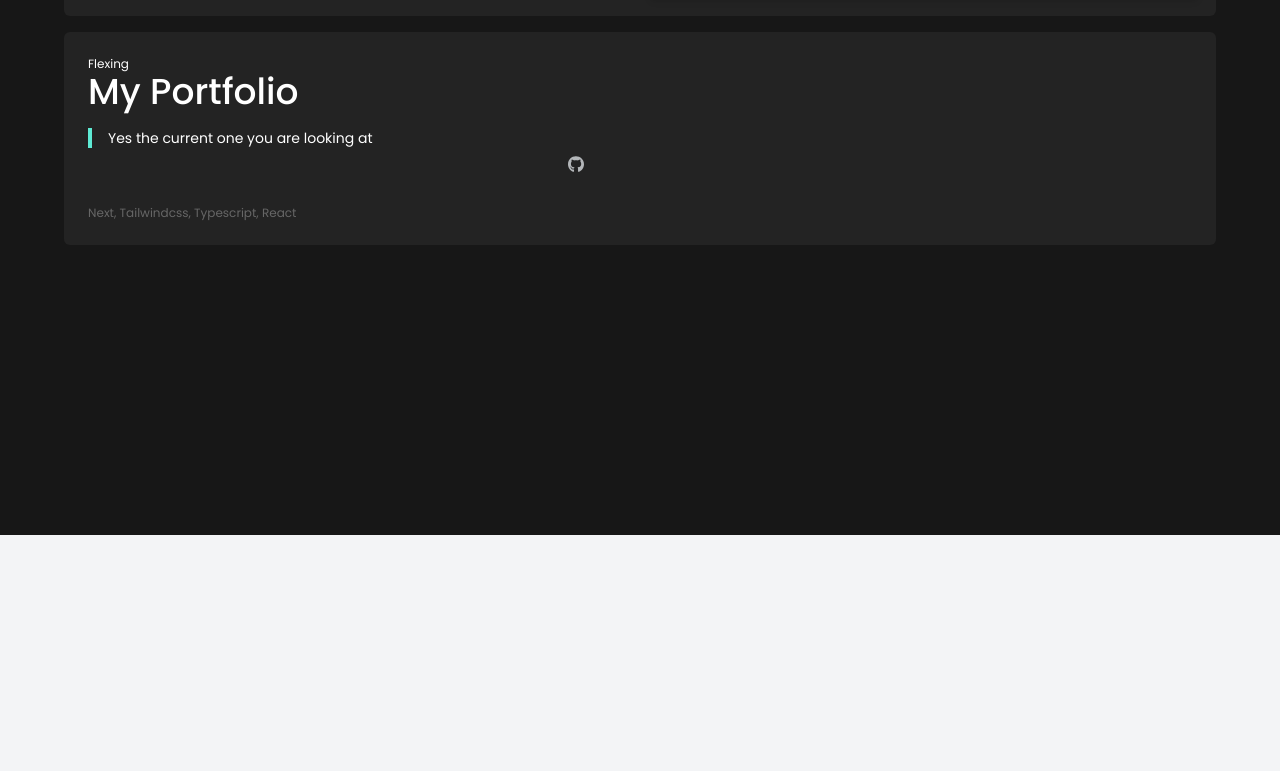
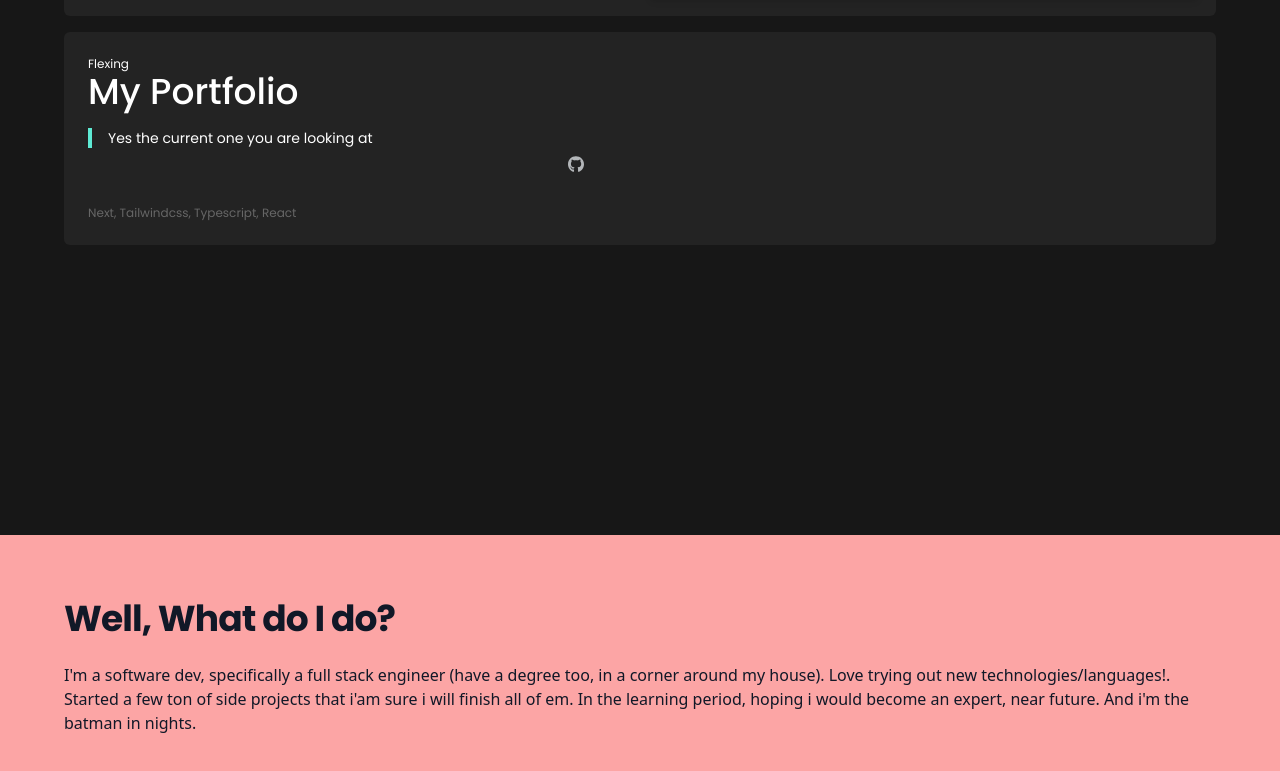
Before and after one commit to kalanjiyaVishnu/personal-website, a Next.js app: page / in a window 1280 px wide. Shown: the part 2554-3325 px from the top of the page. Before the commit the page ends 3089 px from the top, so only its background shows below. Built offline with nearby package versions, Linux system fonts and the light colour scheme.

Commit message:
Answer the What do I do in a Section

```diff
--- a/pages/index.tsx
+++ b/pages/index.tsx
@@ -10,6 +10,8 @@ import {
   getTimeLines,
   type Project,
 } from '../utils'
+import { Content } from '../components/Content'
+import { content } from '../constants'
 
 export default function Home() {
   return (
@@ -32,6 +34,7 @@ export default function Home() {
       <Me />
       <Skills />
       <Projects />
+      <Content {...content['SectionWhatDoIDO']} />
     </div>
   )
 }
```
